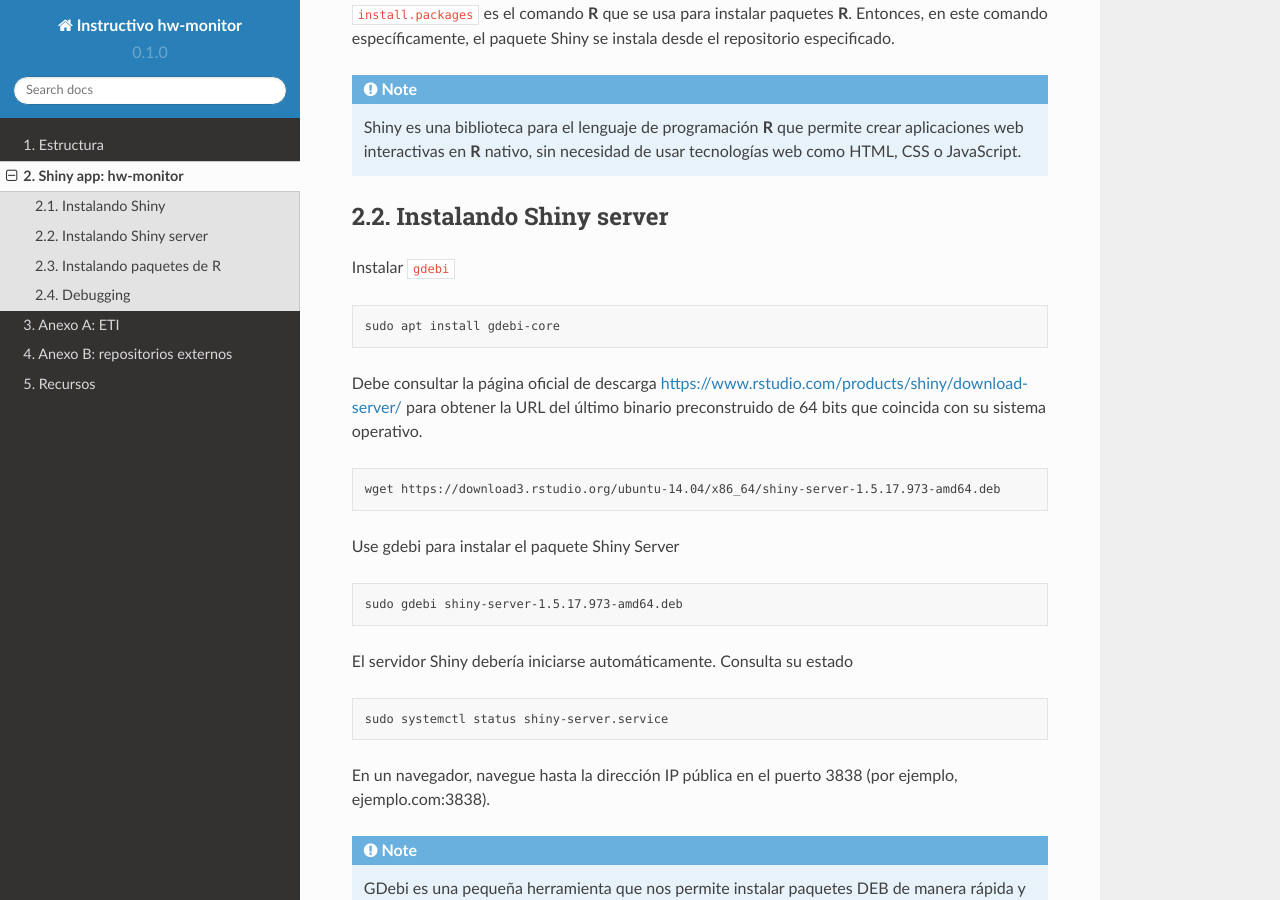
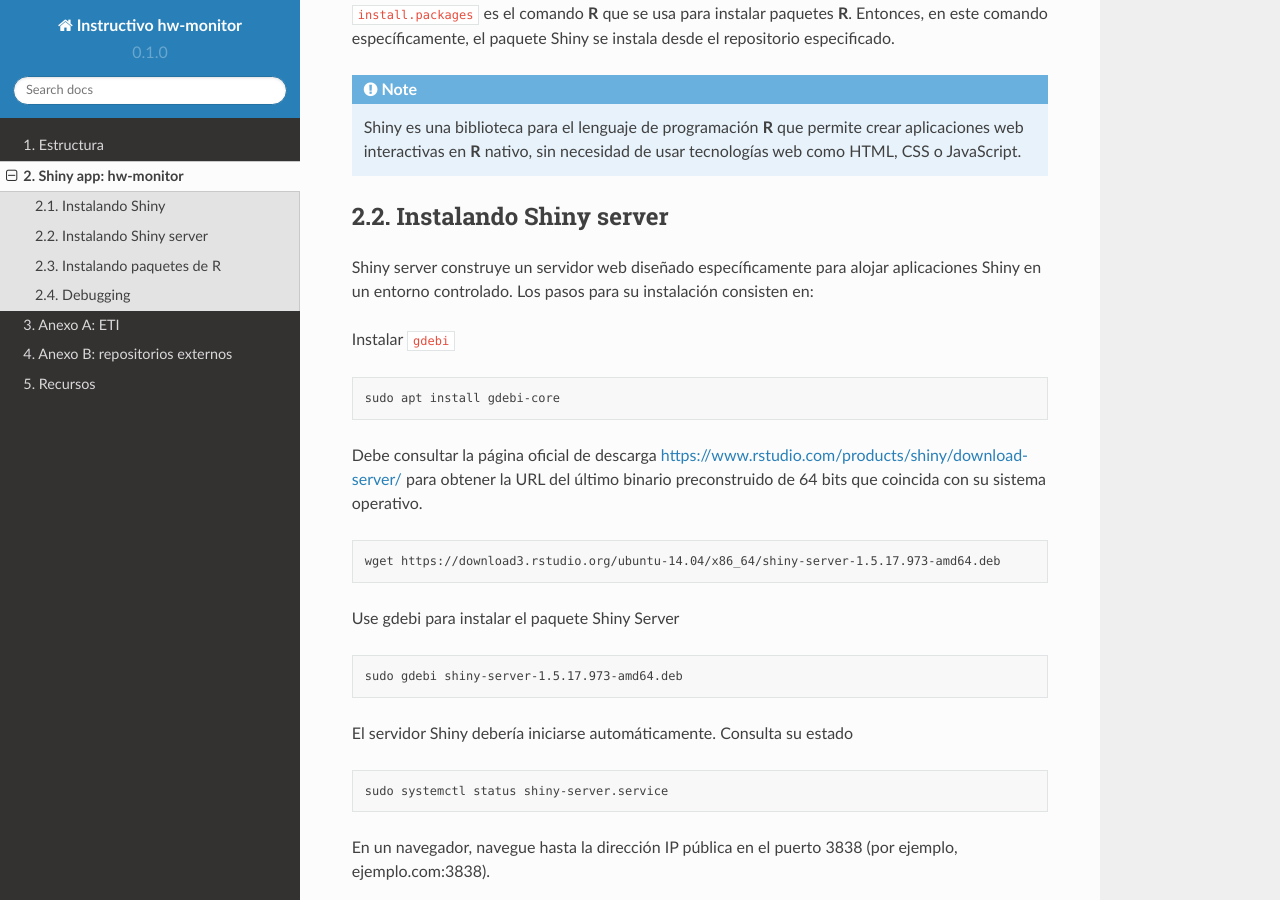
Before and after one commit to chsegura/rtd-tutorial, a Sphinx documentation site: the page built from docs/source/monitor.rst, in a window 1280 px wide and 900 px high, scrolled down 1422 px. Built offline with Sphinx 7.4.7 and the Read the Docs theme 2.0.0, drawn with Linux system fonts in a browser that asks for light colours.

Commit message:
Update monitor.rst

```diff
--- a/docs/source/monitor.rst
+++ b/docs/source/monitor.rst
@@ -55,6 +55,8 @@
 
 Instalando Shiny server
 ====
+
+Shiny server construye un servidor web diseñado específicamente para alojar aplicaciones Shiny en un entorno controlado. Los pasos para su instalación consisten en:
 
 Instalar ``gdebi``
 
```
